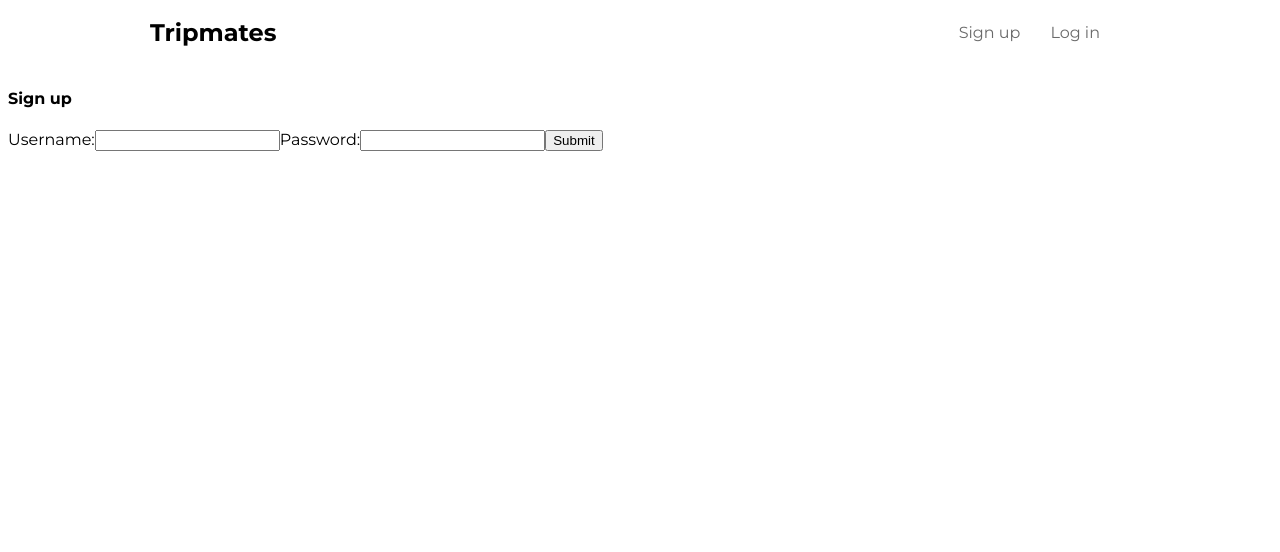
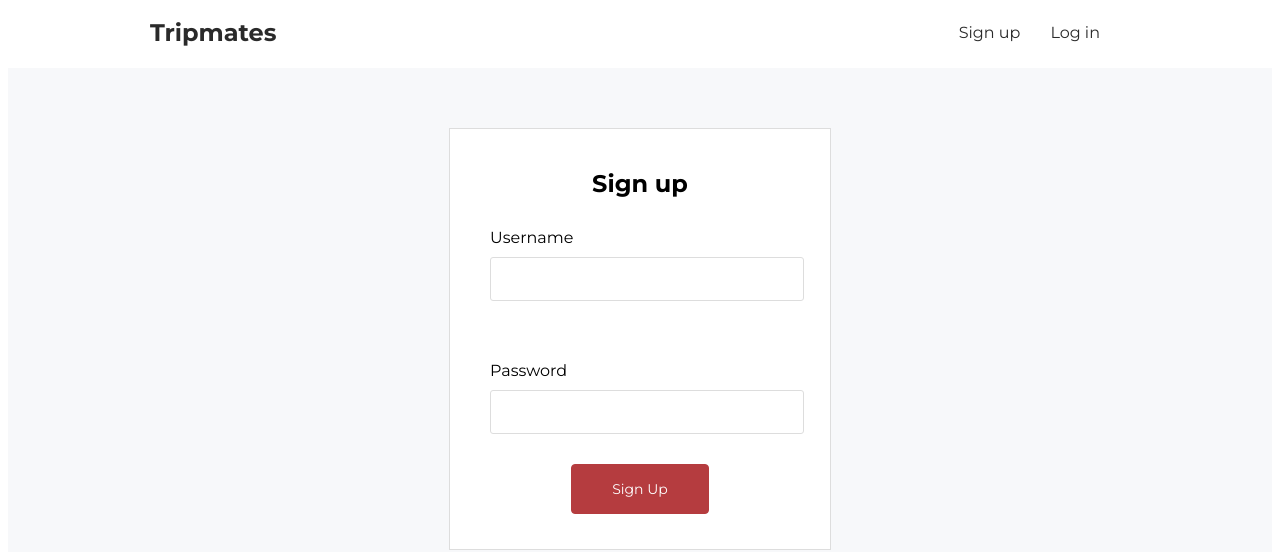
Before and after one commit to tabithahsia/Tripmates, a React app: page /signup in a window 1280 px wide. Shown: the top 552 px of the page. Built offline with nearby package versions, Linux system fonts and the light colour scheme.

Commit message:
Style login/sign up pages

```diff
--- a/client/src/components/Header.jsx
+++ b/client/src/components/Header.jsx
@@ -16,7 +16,7 @@ class Header extends React.Component {
       <div id="header_container">
           <div id="header_wrapper">
           <div id="logo">
-            <h1>Tripmates</h1>
+            <Link to="/"><h1>Tripmates</h1></Link>
           </div>
           <nav>
               <li><Link to="/login">Log in</Link></li>
--- a/client/src/components/Login.jsx
+++ b/client/src/components/Login.jsx
@@ -42,20 +42,24 @@ class Login extends React.Component {
     return (
       <div>
         <Header />
+          <div id="content">
+              <div id="form_container">
+              <h3>Log in</h3>
 
-        <h4>Log in</h4>
-        <form onSubmit={this.submitLogin.bind(this, this.state.userInfo)}>
-        <label>
-          Username:
-          <input name="username" type="text" onChange={this.updateInputs}/>
-        </label>
-        <label>
-          Password:
-          <input name="password" type="text" onChange={this.updateInputs}/>
-        </label>
-        <input type="submit" value="Submit" />
-      </form>
+              <form>
+                <div class="form_element">
+                  <label>Username</label>
+                    <input name="username" type="text" onChange={this.updateInputs}/>
+                </div>
 
+                <div class="form_element">
+                  <label>Password</label>
+                  <input name="password" type="password" onChange={this.updateInputs}/>
+                </div>
+                <button>Log In</button>
+              </form>
+            </div>
+          </div>
       </div>
     )
   }
--- a/client/src/components/Signup.jsx
+++ b/client/src/components/Signup.jsx
@@ -58,23 +58,24 @@ class Signup extends React.Component {
   render() {
     return (
       <div>
-        <div>
           <Header />
+          <div id="content">
+            <div id ="form_container">
+              <h3>Sign up</h3>
+              <form onSubmit={this.submitSignup.bind(this, this.state.userInput)}>
+                <div class="form_element">
+                  <label>Username</label>
+                    <input name="username" type="text" onChange={this.updateInputs}/>
+                </div>
 
-          <h4>Sign up</h4>
-          <form onSubmit={this.submitSignup.bind(this, this.state.userInput)}>
-          <label>
-            Username:
-            <input name="username" type="text" onChange={this.updateInputs}/>
-          </label>
-          <label>
-            Password:
-            <input name="password" type="password" onChange={this.updateInputs}/>
-          </label>
-          <input type="submit" value="Submit" />
-        </form>
-
-        </div>
+                <div class="form_element">
+                  <label>Password</label>
+                  <input name="password" type="password" onChange={this.updateInputs}/>
+              </div>
+              <button>Sign Up</button>
+            </form>
+            </div>
+          </div>
       </div>
     )
   }
--- a/public/styles/styles.css
+++ b/public/styles/styles.css
@@ -9,20 +9,25 @@ h1 {
   margin: 0px;
 }
 
+h3 {
+  font-size: 24px;
+  padding: 0px;
+  margin: 0 0 30px 0;
+}
+
 a {
   text-decoration: none;
-  color: #6a6a6a;
+  color: #2a2a2a;
 }
 
 a:hover {
-  text-decoration: underline;
+  color: #B53C3F;
 }
 
 button {
   font-family: 'Montserrat', sans-serif;
   font-weight: 300px;
   position: relative;
-  margin-top: 50px;
   vertical-align: middle;
   padding: 15px 40px;
   font-size: 14px;
@@ -67,10 +72,31 @@ nav li {
   float: right;
 }
 
+#form_container {
+  width: 300px;
+  height: 330px;
+  background-color: white;
+  border: 1px #dddddd solid;
+  padding: 40px 40px 50px 40px;
+  margin: auto;
+  text-align: center;
+}
+
+.form_element {
+  margin-top: 30px;
+  display: block;
+}
+
+#content {
+  background: #F7F8FA;
+  padding: 60px 0;
+}
+
 #tagline {
   font-size: 36px;
   padding-top: 135px;
   color: white;
+  margin-bottom: 50px;
 }
 
 #banner {
@@ -79,6 +105,22 @@ nav li {
   text-align: center;
   margin: auto;
   height: 500px;
+}
+
+label {
+  display: block;
+  text-align: left;
+  margin-bottom: 10px;
+}
+
+input {
+  font-size: 14px;
+  height: 40px;
+  width: 300px;
+  margin-bottom: 30px;
+  padding-left: 10px;
+  border-radius: 3px;
+  border: solid #dddddd 1px;
 }
 
 #placeholderdiv {
```
